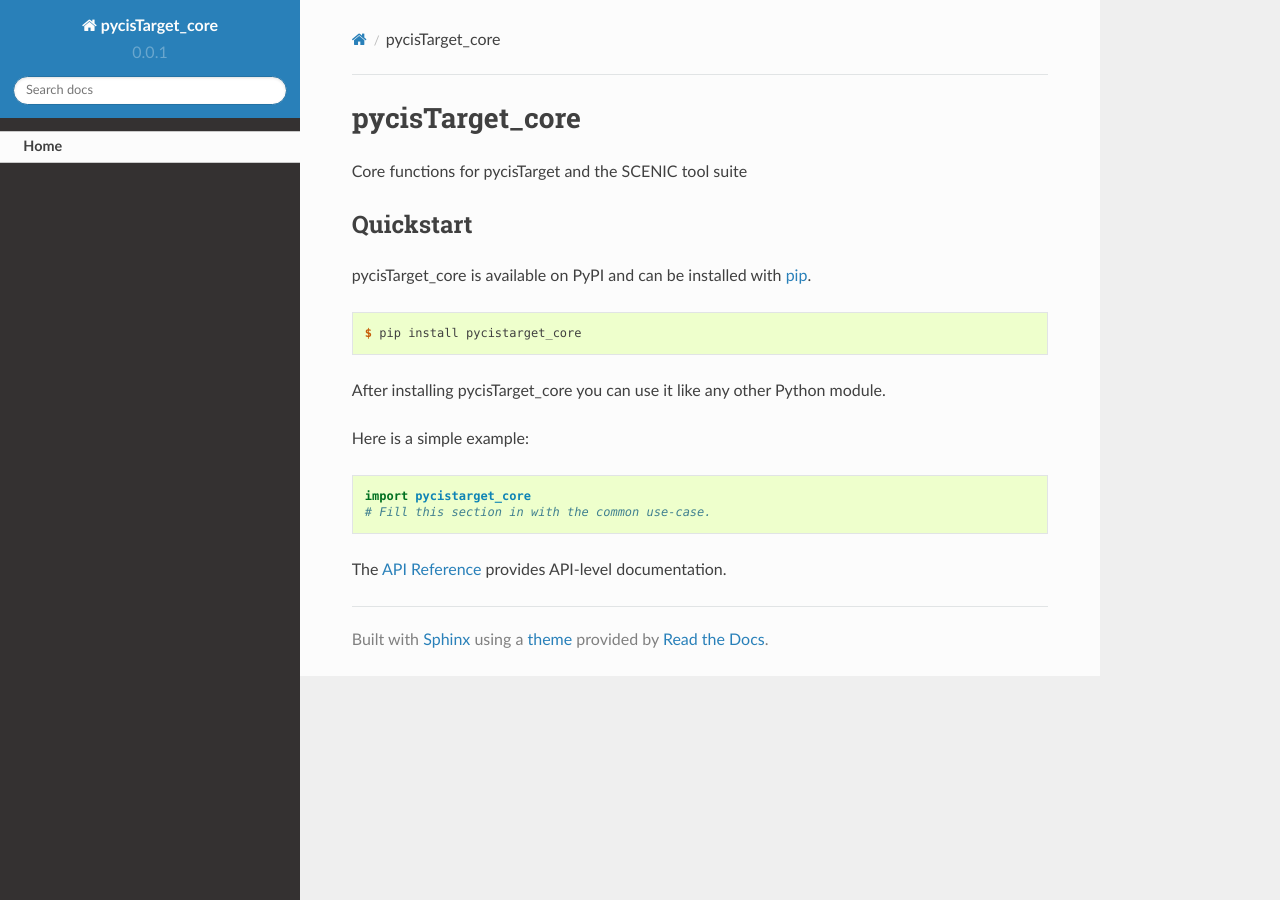
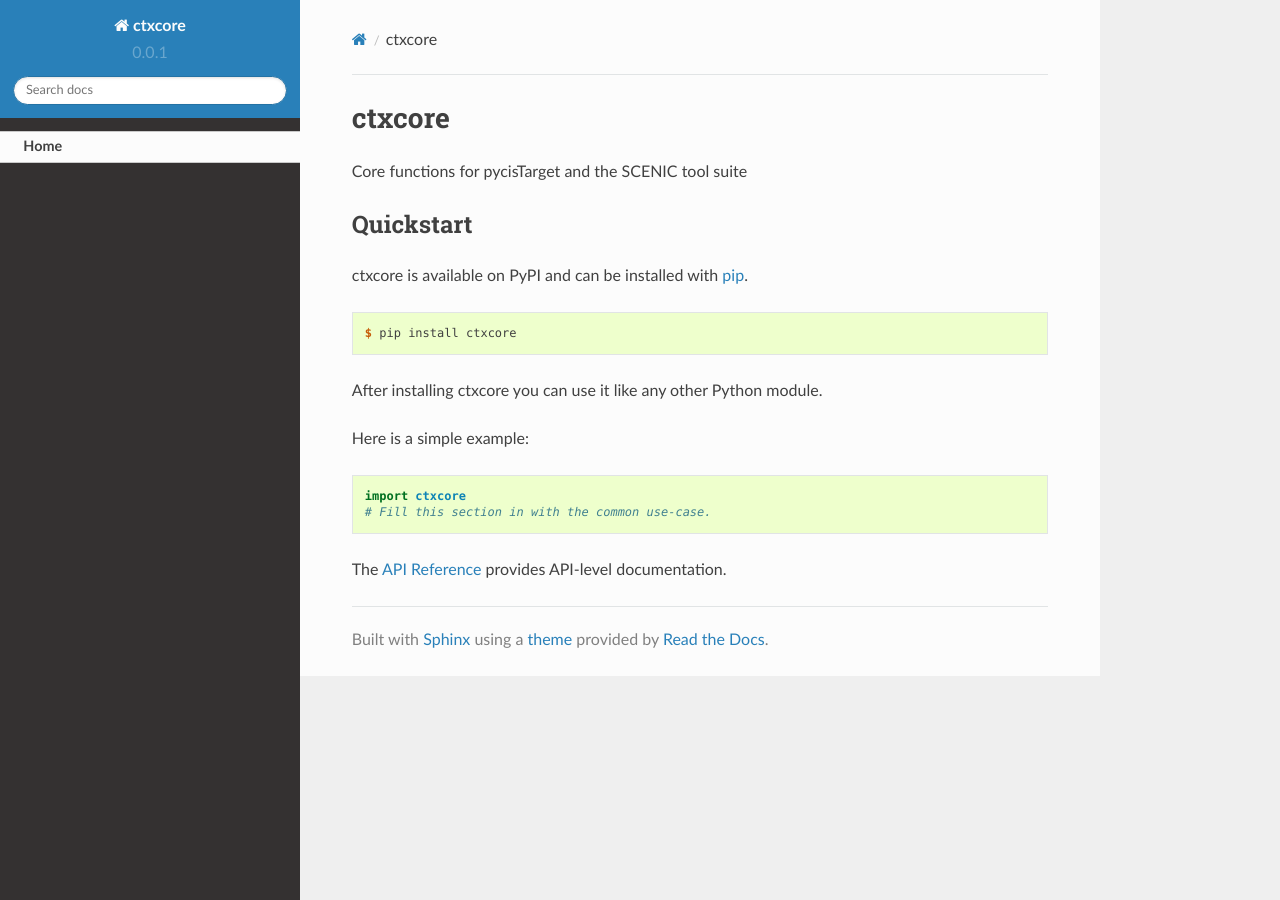
Before and after one commit to aertslab/ctxcore, a Sphinx documentation site: the page built from docs/source/index.rst, in a window 1280 px wide. Built offline with Sphinx 7.4.7 and the Read the Docs theme 2.0.0, drawn with Linux system fonts in a browser that asks for light colours; pages that are not in the unit, such as notebooks, are missing from menus.

Commit message:
Update to ctxcore

```diff
--- a/README.rst
+++ b/README.rst
@@ -1,5 +1,5 @@
-pycisTarget_core
-################
+ctxcore
+#######
 
 Core functions for pycisTarget and the SCENIC tool suite
 
@@ -7,19 +7,19 @@ Core functions for pycisTarget and the SCENIC tool suite
 Quickstart
 ==========
 
-pycisTarget_core is available on PyPI and can be installed with `pip <https://pip.pypa.io>`_.
+ctxcore is available on PyPI and can be installed with `pip <https://pip.pypa.io>`_.
 
 .. code-block:: console
 
-    $ pip install pycistarget_core
+    $ pip install ctxcore
 
-After installing pycisTarget_core you can use it like any other Python module.
+After installing ctxcore you can use it like any other Python module.
 
 Here is a simple example:
 
 .. code-block:: python
 
-    import pycistarget_core
+    import ctxcore
     # Fill this section in with the common use-case.
 
-The `API Reference <http://pycistarget_core.readthedocs.io>`_ provides API-level documentation.
+The `API Reference <http://ctxcore.readthedocs.io>`_ provides API-level documentation.
--- a/docs/source/conf.py
+++ b/docs/source/conf.py
@@ -18,7 +18,7 @@ from sphinx.ext import apidoc
 
 regexp = re.compile(r'.*__version__ = [\'\"](.*?)[\'\"]', re.S)
 repo_root = os.path.dirname(os.path.dirname(os.path.dirname(__file__)))
-pkg_root = os.path.join(repo_root, 'src', 'pycistarget_core')
+pkg_root = os.path.join(repo_root, 'src', 'ctxcore')
 init_file = os.path.join(pkg_root, '__init__.py')
 with open(init_file, 'r') as f:
     module_content = f.read()
@@ -54,7 +54,7 @@ source_suffix = '.rst'
 master_doc = 'index'
 
 # General information about the project.
-project = 'pycisTarget_core'
+project = 'ctxcore'
 copyright = '2021, Bram Van de Sande, Christopher Flerin'
 author = 'Bram Van de Sande, Christopher Flerin'
 
--- a/docs/source/index.rst
+++ b/docs/source/index.rst
@@ -1,4 +1,4 @@
-.. pycisTarget_core documentation master file
+.. ctxcore documentation master file
 
 .. toctree::
    :maxdepth: 2
```
Also changed, not shown: CONTRIBUTING.rst (+10 -10 lines), setup.py (+5 -5 lines), 10 other files.
